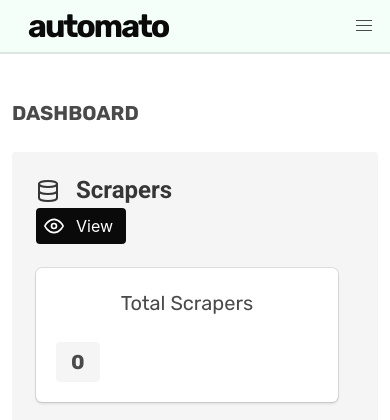
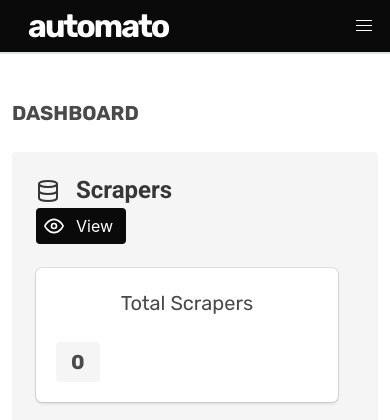
Before and after one commit to highoncarbs/automato, a Flask app: page / in a window 390 px wide. Shown: the top 420 px of the page. Run offline with Flask 2, Linux system fonts and the light colour scheme; data that the repository does not hold is empty; some libraries are stand-ins or nearby versions.

Commit message:
Updated Mobile Nav Colours

```diff
--- a/templates/base.html
+++ b/templates/base.html
@@ -42,13 +42,13 @@
     {% endif %}
     <div class="navbar is-hidden-desktop ">
             <div class="container"  style="    background-color: mintcream; border-bottom: 2px solid rgba(0,0,0,0.1);">
-                    <div class="navbar-brand " style="padding-left:1rem;" >
+                    <div class="navbar-brand has-background-black " style="padding-left:1rem;" >
                             <a class="navbar-item " href="{{url_for('home')}}" style="font-weight:bold;" >
                                 <div class="brand" >
-                                        <p class="title has-text-black rubik " style="letter-spacing: -2px;">automato</p>
+                                        <p class="title rubik has-text-white" style="letter-spacing: -2px;">automato</p>
                                     </div>
                             </a>
-                            <span class="navbar-burger burger" data-target="navMenu">
+                            <span class="navbar-burger burger has-text-white" data-target="navMenu">
                               <span></span>
                               <span></span>
                               <span></span>
```
